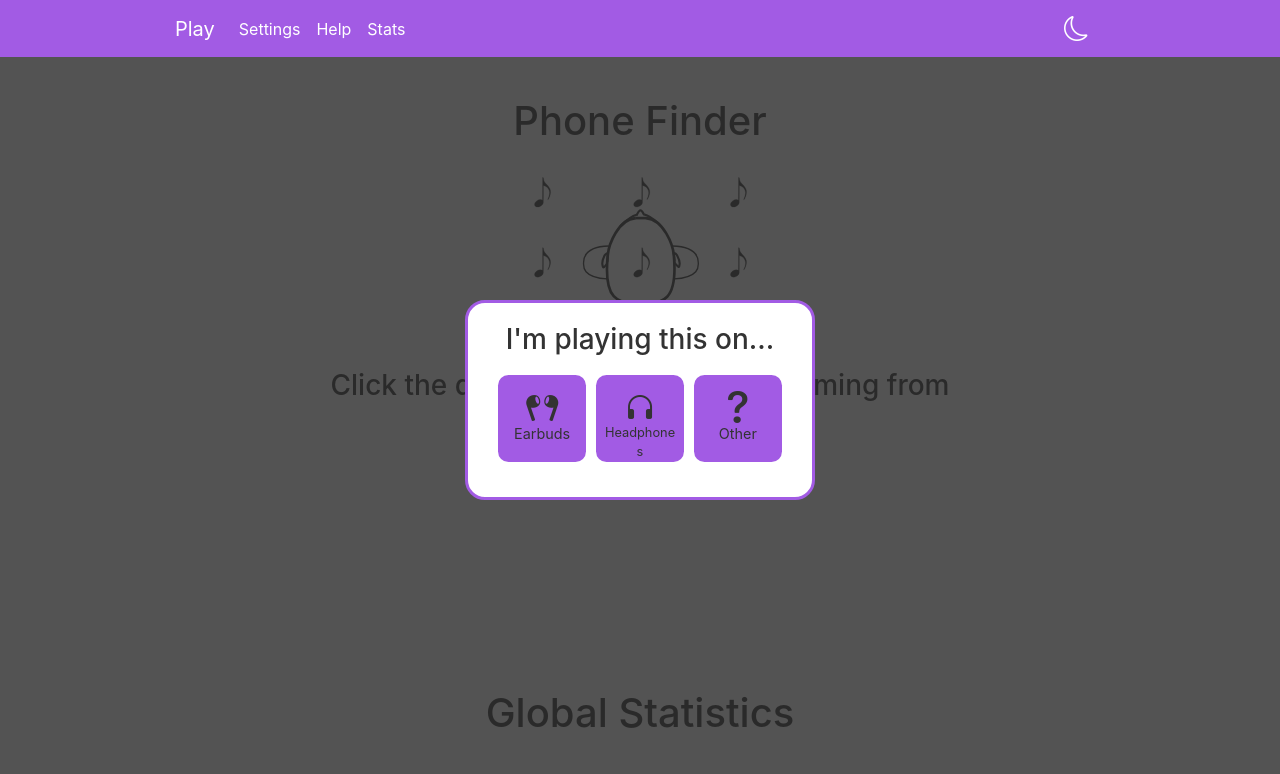
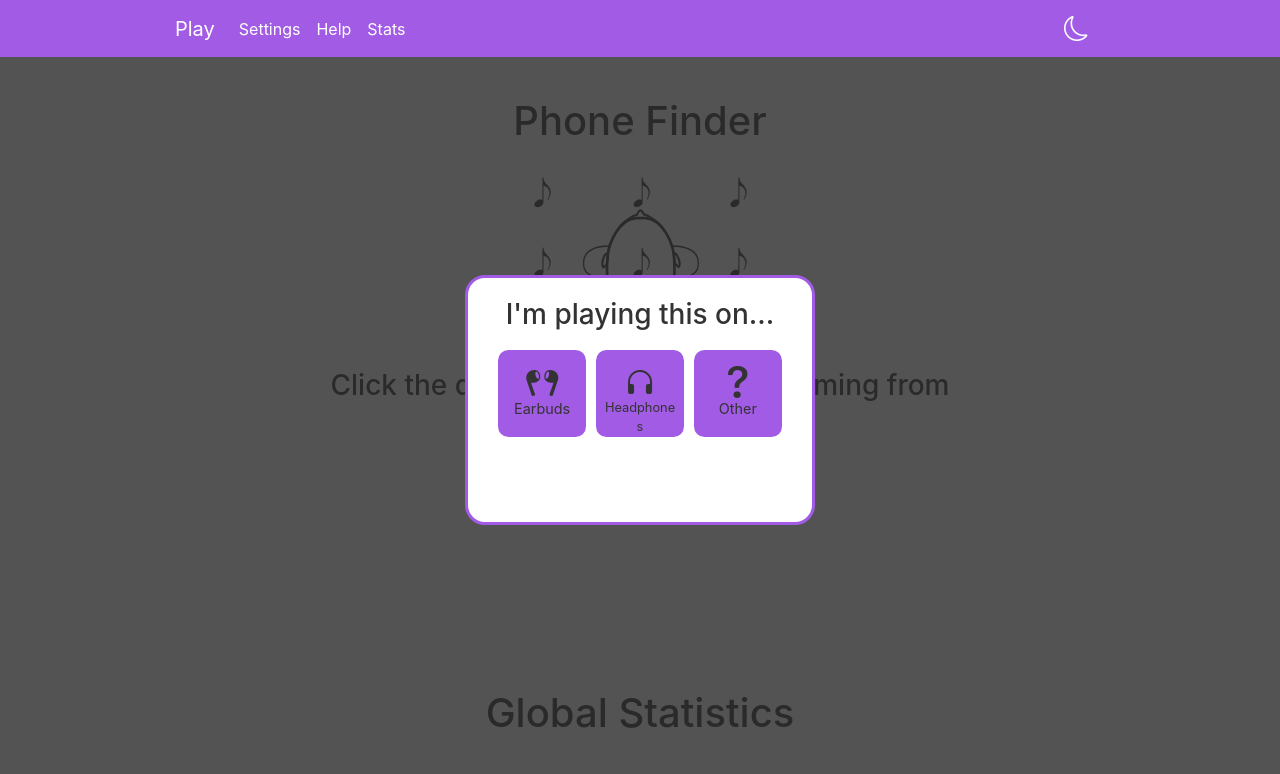
Before and after one commit to Alexander-Rodrigues/Deep-Guide-Web, a plain HTML site: page index.html in a window 1280 px wide. Both pictures are taken after a click on the button "Play". Shown: the top 774 px of the page. Drawn offline with nearby package versions, Linux system fonts and the light colour scheme; no server answers.

Commit message:
bigger guy

```diff
--- a/play.css
+++ b/play.css
@@ -96,7 +96,7 @@ canvas{
 
 	position: absolute;
 	--my-width: 350px;
-	--my-height: 200px;
+	--my-height: 250px;
 
 
 	width:  var(--my-width);
```
